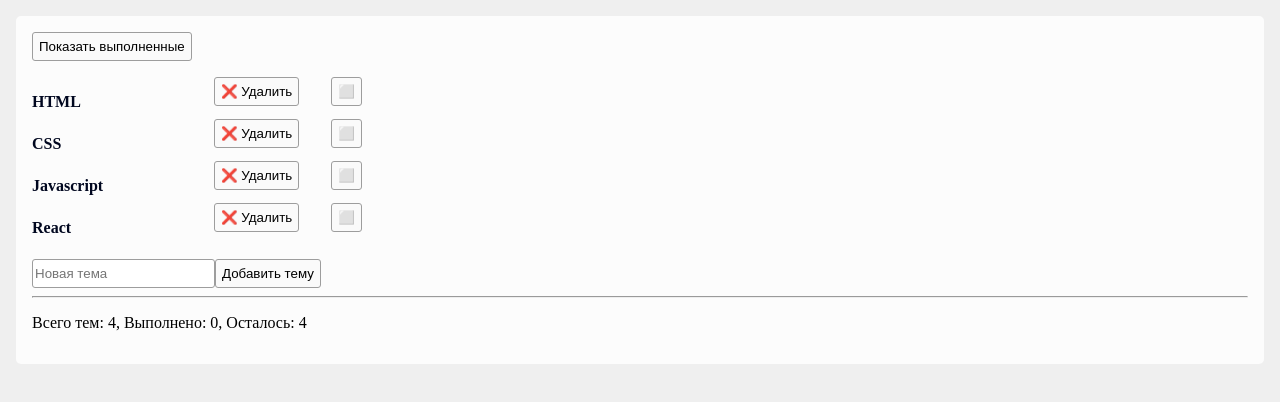
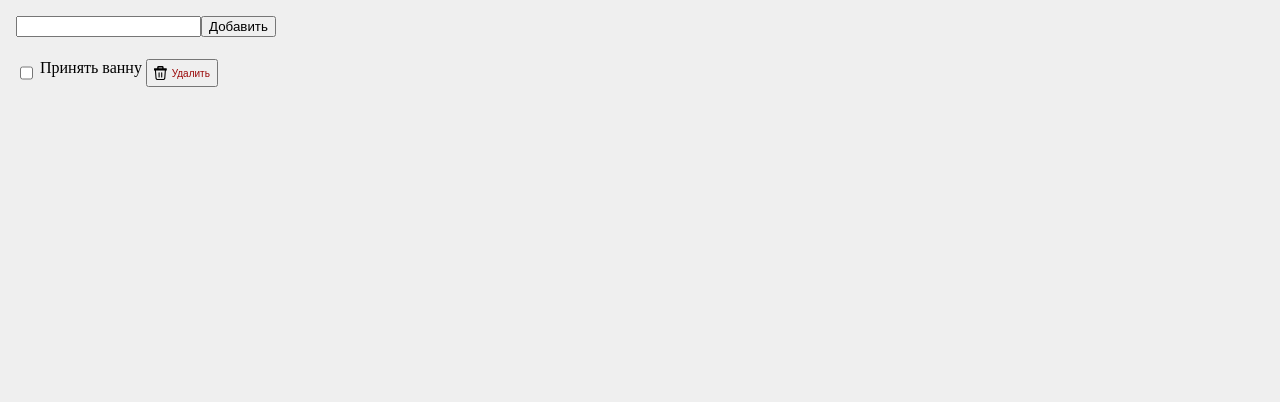
Before and after one commit to fedorov-yaroslav/react-repetition, a React (Vite) app: page / in a window 1280 px wide. Shown: the top 402 px of the page. Built offline with nearby package versions, Linux system fonts and the light colour scheme; data requests are answered from the project's data file.

Commit message:
Базовый CRUD с данными из json-сервера

```diff
--- /dev/null
+++ b/db.json
@@ -0,0 +1,10 @@
+{
+  "todos": [
+    {
+      "title": "Принять ванну",
+      "completed": false,
+      "id": "JHkFWi8Q1f0"
+    }
+  ],
+  "$schema": "./node_modules/json-server/schema.json"
+}
--- a/src/App.css
+++ b/src/App.css
@@ -3,57 +3,42 @@ body{
     background: #efefef;
 }
 
-.done{
-    text-decoration: line-through #6fbe6f;
-}
-
 li{
+    display: flex;
+    align-items: center;
+    text-align: center;
     list-style: none;
-    display: flex;
-    flex-direction: row;
-    gap: 2rem;
     height: 2.5rem;
 }
 
 ul{
-    display: flex;
-    flex-direction: column;
     padding: 0;
-    gap: 2px;
+    width: 80%;
+    gap: 10rem;
+    border-radius: 5px;
 }
 
-.list{
-    width: 400px;
-    border-radius: 3px;
+.checkbox-wrapper{
+    display: flex;
+    flex-direction: row;
+    text-align: center;
+    gap: 4px
 }
 
-.list-text{
-    width: 150px;
-    font-weight: bold;
-    color: #00071f;
-    transition: 200ms;
+.delete-button{
+    display: flex;
+    height: 1.7rem;
+    text-align: center;
+    align-items: center;
+    gap: 5px;
+    font-size: 10px;
+    color: #9a0808
 }
 
-button{
-    background: #fafafa;
-    border: 1px solid #9d9d9d;
-    border-radius: 3px;
-    height: 1.8rem;
-    transition: 0.4s;
+.checkbox{
+    transform: translateY(-5px);
 }
 
-button:hover{
-    background: #e7e7e7;
+.completed{
+    text-decoration: line-through;
 }
-
-input{
-    height: 1.6rem;
-    border-radius: 3px;
-    border: 1px solid #9d9d9d;
-}
-
-.container{
-    background: #fcfcfc;
-    padding: 1rem;
-    border-radius: 5px;
-}
--- a/src/App.jsx
+++ b/src/App.jsx
@@ -1,75 +1,87 @@
-import { useState } from 'react'
+import { useState, useEffect } from 'react'
 import './App.css'
 
 function App() {
-  const [topics, setTopics] = useState([
-    { id: 1, name: 'HTML', done: false },
-    { id: 2, name: 'CSS', done: false },
-    { id: 3, name: 'Javascript', done: false },
-    { id: 4, name: 'React', done: false }
-  ])
+  useEffect(() => {
+    fetch('http://localhost:3001/todos')
+        .then((res) => res.json())
+        .then((data) => setTodos(data))
+  }, [])
 
-  const deleteTopic = (id) => {
-    setTopics(topics.filter(topic => topic.id !== id))
+  const [todos, setTodos] = useState([])
+
+  const [newTodo, setNewTodo] = useState('')
+
+  const addTodo = () => {
+    if (!newTodo.trim()) return;
+
+    fetch('http://localhost:3001/todos', {
+      method: 'POST',
+      headers: { 'Content-Type': 'application/json' },
+      body: JSON.stringify({ title: newTodo, completed: false }) // id сервер создаст сам
+    })
+        .then((res) => res.json())
+        .then((createdTodo) => {
+          // Только после ответа сервера обновляем экран
+          setTodos([...todos, createdTodo]);
+          setNewTodo('');
+        });
+  };
+
+  const deleteTodo = (id) => {
+    fetch(`http://localhost:3001/todos/${id}`, {
+      method: 'DELETE',
+    })
+        .then((res) => setTodos(todos.filter(todo => todo.id !== id)))
   }
 
-  const toggleDone = (id) => {
-    setTopics(topics.map(topic =>
-    topic.id === id ? { ...topic, done: !topic.done} : topic
-    ))
-  }
+  const handleToggle = (id) => {
+    // Находим текущую задачу в списке
+    const todoToUpdate = todos.find(todo => todo.id === id);
+    if (!todoToUpdate) return;
 
-  const [input, setInput] = useState('')
-
-  const addTopic = () => {
-    if (input.trim()){
-      setTopics([...topics, {id: Date.now(), name: input, done: false}]);
-      setInput('')
-    }
-  }
-
-  const [toShowCompleted, setToShowCompleted] = useState(false)
-
-  const showCompleted = () => {
-    setToShowCompleted(prev => !prev)
-  }
-
-  const filteredTopics = toShowCompleted
-      ? topics.filter(topic => topic.done)
-      : topics
+    fetch(`http://localhost:3001/todos/${id}`, {
+      method: 'PATCH',
+      headers: { 'Content-Type': 'application/json' },
+      body: JSON.stringify({ completed: !todoToUpdate.completed }) // отправляем новое состояние
+    })
+        .then((res) => res.json())
+        .then((updatedTodo) => {
+          // Обновляем состояние в React данными, которые прислал сервер
+          setTodos(prevTodos =>
+              prevTodos.map(todo => todo.id === id ? updatedTodo : todo)
+          );
+        });
+  };
 
   return (
-    <div className='container'>
-      <button onClick={showCompleted}>{toShowCompleted ? 'Показать все' : 'Показать выполненные'}</button>
-      <ul className='list'>
-        {filteredTopics.map(topic => (
-            <li key={topic.id} >
-                <p
-                  className={`list-text ${topic.done ? 'done' : ''}`}
-                >
-                  {topic.name}
-                </p>
-              <button onClick={() => deleteTopic(topic.id)}>❌ Удалить</button>
-              <button onClick={() => toggleDone(topic.id)}>{topic.done ? '✅' : '⬜'}</button>
-            </li>
-      ))}
-
-      </ul>
+    <>
       <input
           type="text"
-          value={input}
-          onChange={(e) => setInput(e.target.value)}
-          onKeyDown={(e) => e.key === 'Enter' && addTopic()}
-          placeholder='Новая тема'
+          value={newTodo}
+          onChange={(e) => setNewTodo(e.target.value)}
+          onKeyDown={(e) => e.key === 'Enter' && addTodo()}
       />
-      <button onClick={addTopic}>Добавить тему</button>
-      <hr/>
-      <p>
-        Всего тем: {topics.length},
-        Выполнено: {topics.filter(topic => topic.done === true).length},
-        Осталось: {topics.filter(topic => topic.done === false).length}
-      </p>
-    </div>
+      <button onClick={addTodo}>Добавить</button>
+      <ul>
+        {todos.map(todo => (
+            <li key={todo.id}>
+              <label className={'checkbox-wrapper'}>
+                <input type="checkbox"
+                       checked={todo.completed}
+                       onChange={() => handleToggle(todo.id)}
+                />
+                <span className={todo.completed ? ' completed' : ''}>{todo.title}</span>
+
+                <button className='delete-button' onClick={() => deleteTodo(todo.id)}>
+                  <svg width='0.8rem' id="Layer_1" data-name="Layer 1" xmlns="http://www.w3.org/2000/svg" viewBox="0 0 110.61 122.88"><title>trash</title><path d="M39.27,58.64a4.74,4.74,0,1,1,9.47,0V93.72a4.74,4.74,0,1,1-9.47,0V58.64Zm63.6-19.86L98,103a22.29,22.29,0,0,1-6.33,14.1,19.41,19.41,0,0,1-13.88,5.78h-45a19.4,19.4,0,0,1-13.86-5.78l0,0A22.31,22.31,0,0,1,12.59,103L7.74,38.78H0V25c0-3.32,1.63-4.58,4.84-4.58H27.58V10.79A10.82,10.82,0,0,1,38.37,0H72.24A10.82,10.82,0,0,1,83,10.79v9.62h23.35a6.19,6.19,0,0,1,1,.06A3.86,3.86,0,0,1,110.59,24c0,.2,0,.38,0,.57V38.78Zm-9.5.17H17.24L22,102.3a12.82,12.82,0,0,0,3.57,8.1l0,0a10,10,0,0,0,7.19,3h45a10.06,10.06,0,0,0,7.19-3,12.8,12.8,0,0,0,3.59-8.1L93.37,39ZM71,20.41V12.05H39.64v8.36ZM61.87,58.64a4.74,4.74,0,1,1,9.47,0V93.72a4.74,4.74,0,1,1-9.47,0V58.64Z"/></svg>
+                  <p>Удалить</p>
+                </button>
+              </label>
+            </li>
+        ))}
+      </ul>
+    </>
   )
 }
 
```
